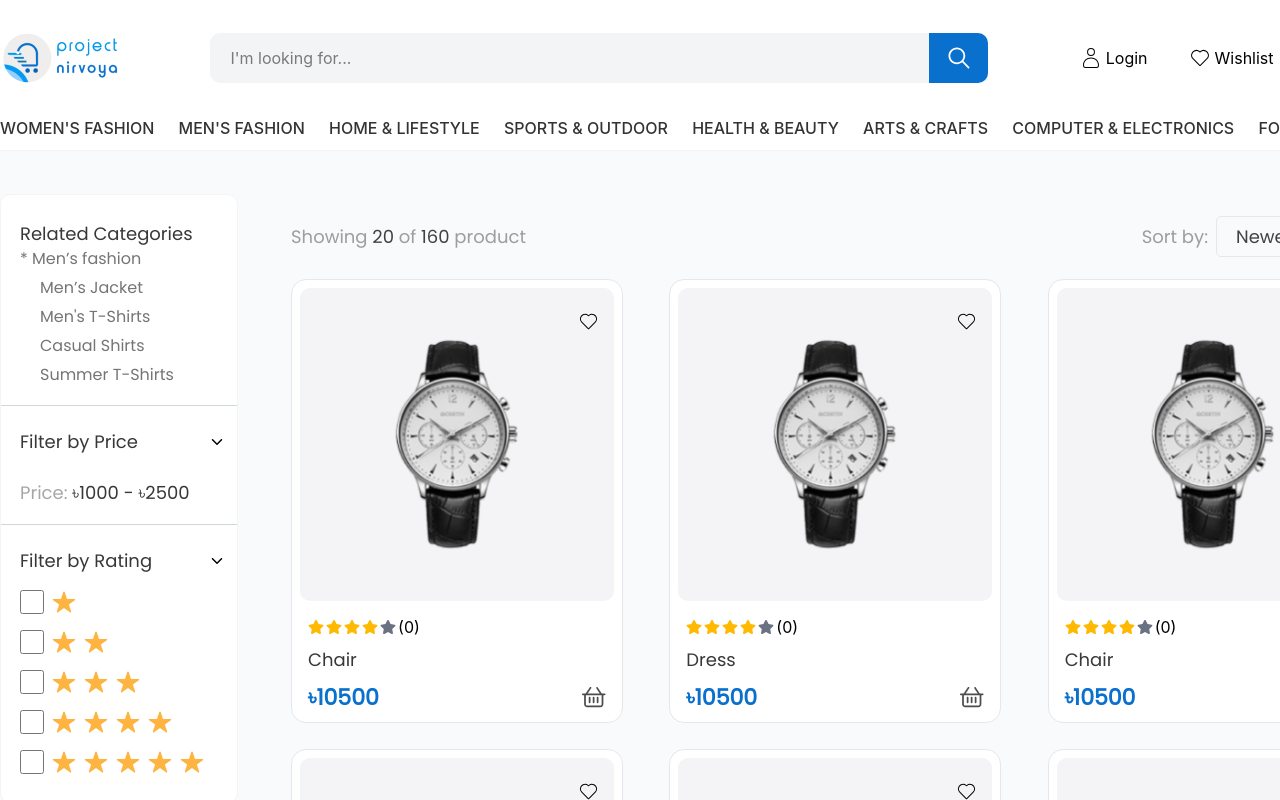
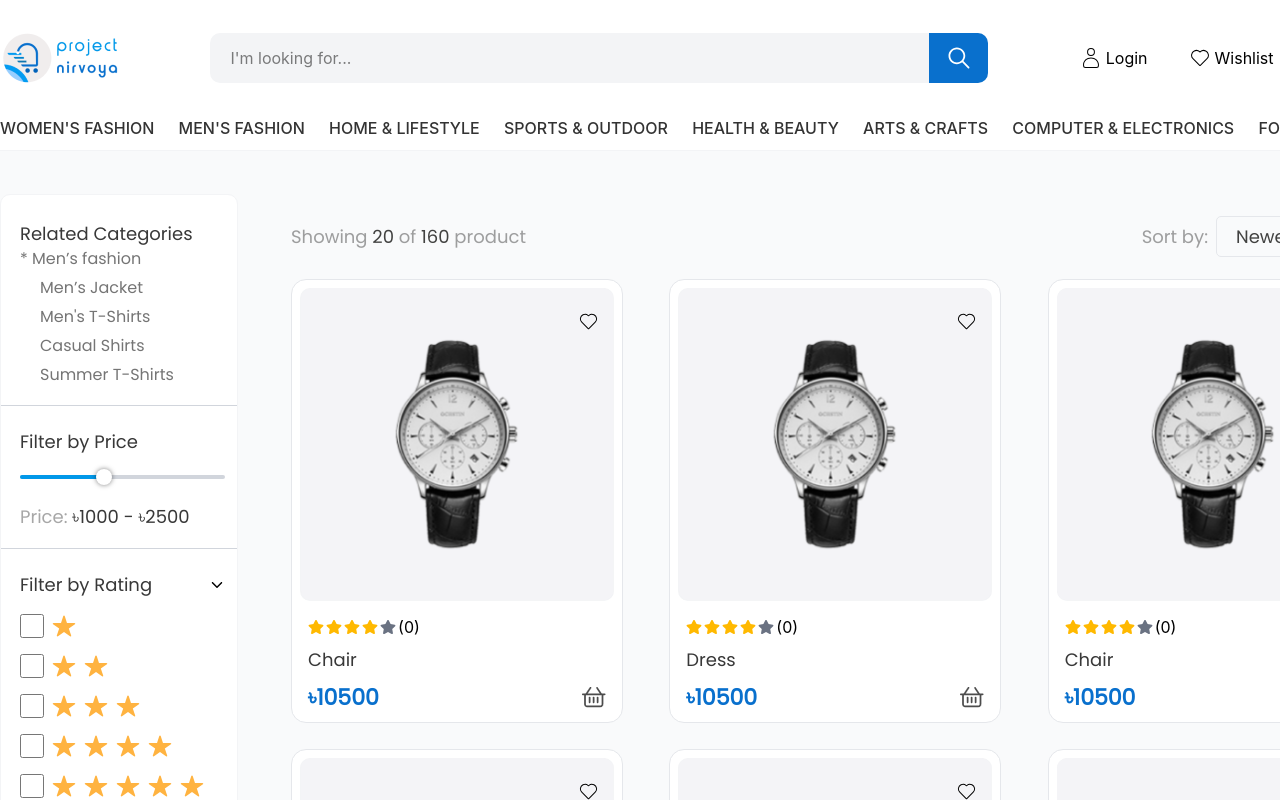
Before and after one commit to ashiqul290/Nirvoya-Website, a React (Vite) app: page /product-filters in a window 1280 px wide. Shown: the top 800 px of the page. Built offline with nearby package versions, Linux system fonts and the light colour scheme.

Commit message:
filter page

```diff
--- a/src/page/ProdactFilterInCategory.jsx
+++ b/src/page/ProdactFilterInCategory.jsx
@@ -6,7 +6,8 @@ import productimg1 from "../assets/FeaturedProduct/image (1).png";
 import { ProductCart } from '../Common/ProductCart';
 
 export const ProdactFilterInCategory = () => {
-
+ const [minPrice, setMinPrice] = useState(1000);
+const maxPrice = 2500;
 
     const [currentPage, setCurrentPage] = useState(1);
     const itemsPerPage = 12;
@@ -89,14 +90,48 @@ const handlePrevious = () => {
                    </div>
                    <hr className='mt-4.5 mb-5.5 text-gray-300'/>
                     <div className="pl-4.75 pr-3">
-                        <div className=" flex justify-between items-center">
-                            <h2 className=' font-medium font-poppins text-[18px] text-[#383838]'>Filter by Price</h2>
-                            <IoIosArrowDown />
-                        </div>
+            <div className="flex justify-between items-center">
+                <h2 className="font-medium font-poppins text-[18px] text-[#383838]">
+                    Filter by Price
+                </h2>
+            </div>
 
+         <div className="mt-5 relative">
+    {/* Background Track */}
+    <div className="w-full h-[4px] bg-gray-300 rounded-full"></div>
 
-                        <h3 className="text-[18px] font-medium font-poppins mt-6 text-[#383838]"><span className=' text-[#A7A7A7] '>Price:</span> ৳1000 - ৳2500 </h3>
-                    </div>
+    {/* Active Track */}
+    <div
+        className="absolute top-0 h-[4px] bg-[#0198E9] rounded-full"
+        style={{
+            width: `${(minPrice / maxPrice) * 100}%`,
+        }}
+    ></div>
+
+    {/* Slider */}
+    <input
+        type="range"
+        min="0"
+        max={maxPrice}
+        value={minPrice}
+        onChange={(e) => setMinPrice(Number(e.target.value))}
+        className="absolute top-[-6px] w-full appearance-none bg-transparent
+        [&::-webkit-slider-thumb]:appearance-none
+        [&::-webkit-slider-thumb]:h-4
+        [&::-webkit-slider-thumb]:w-4
+        [&::-webkit-slider-thumb]:rounded-full
+        [&::-webkit-slider-thumb]:bg-white
+        [&::-webkit-slider-thumb]:shadow-[0_0_5px]
+        [&::-webkit-slider-thumb]:shadow-black/50
+        [&::-webkit-slider-thumb]:cursor-pointer"
+    />
+</div>
+
+            <h3 className="text-[18px]  font-medium font-poppins mt-6 text-[#383838]">
+                <span className="text-[#A7A7A7] ">Price:</span> ৳{minPrice} -
+                ৳{maxPrice}
+            </h3>
+        </div>
                      <hr className='mt-4.5 mb-5.5 text-gray-300'/>
                     <div className="pl-4.75 pr-3 mb-7">
                        <div className=" flex items-center justify-between">
```
